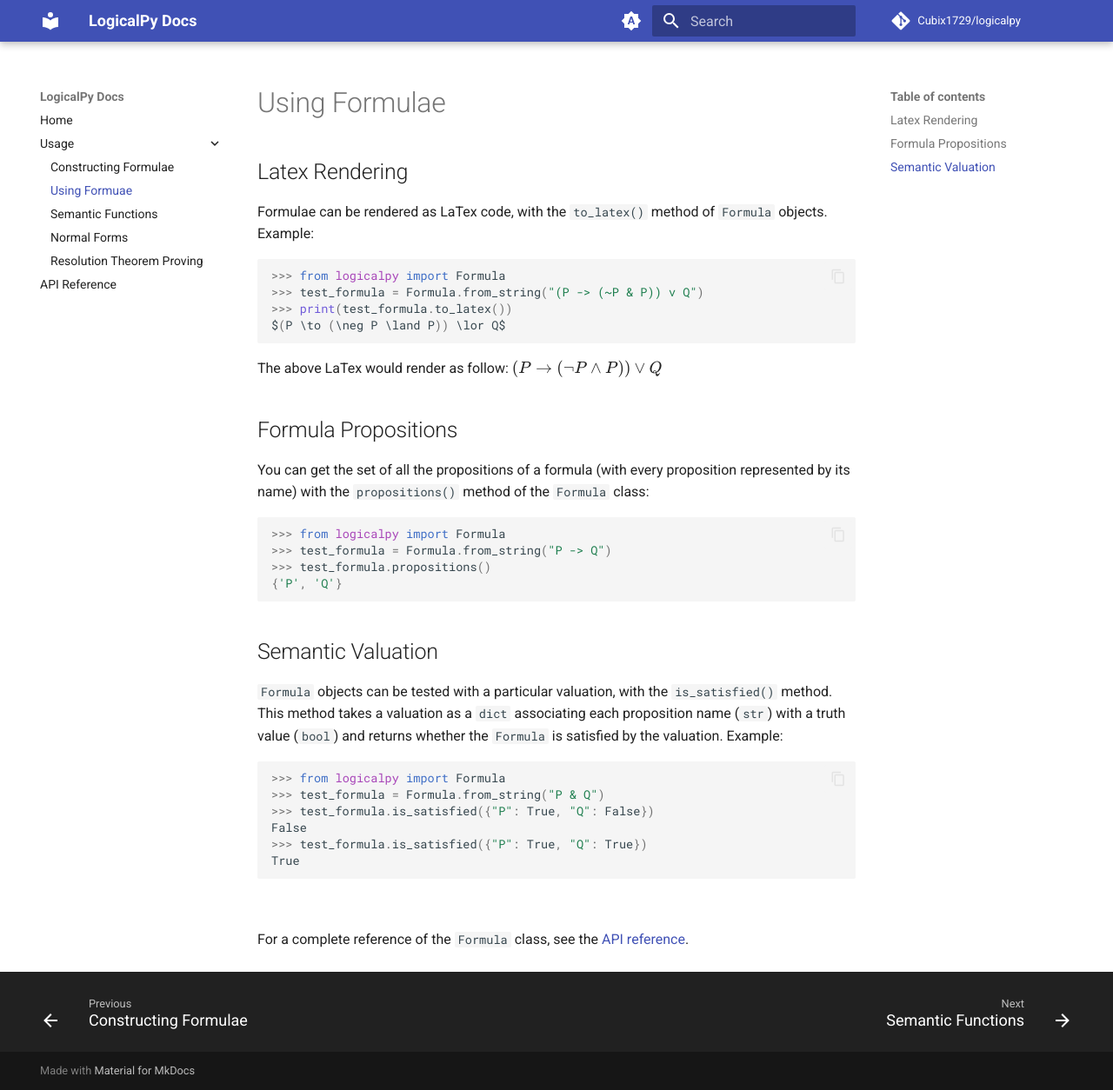
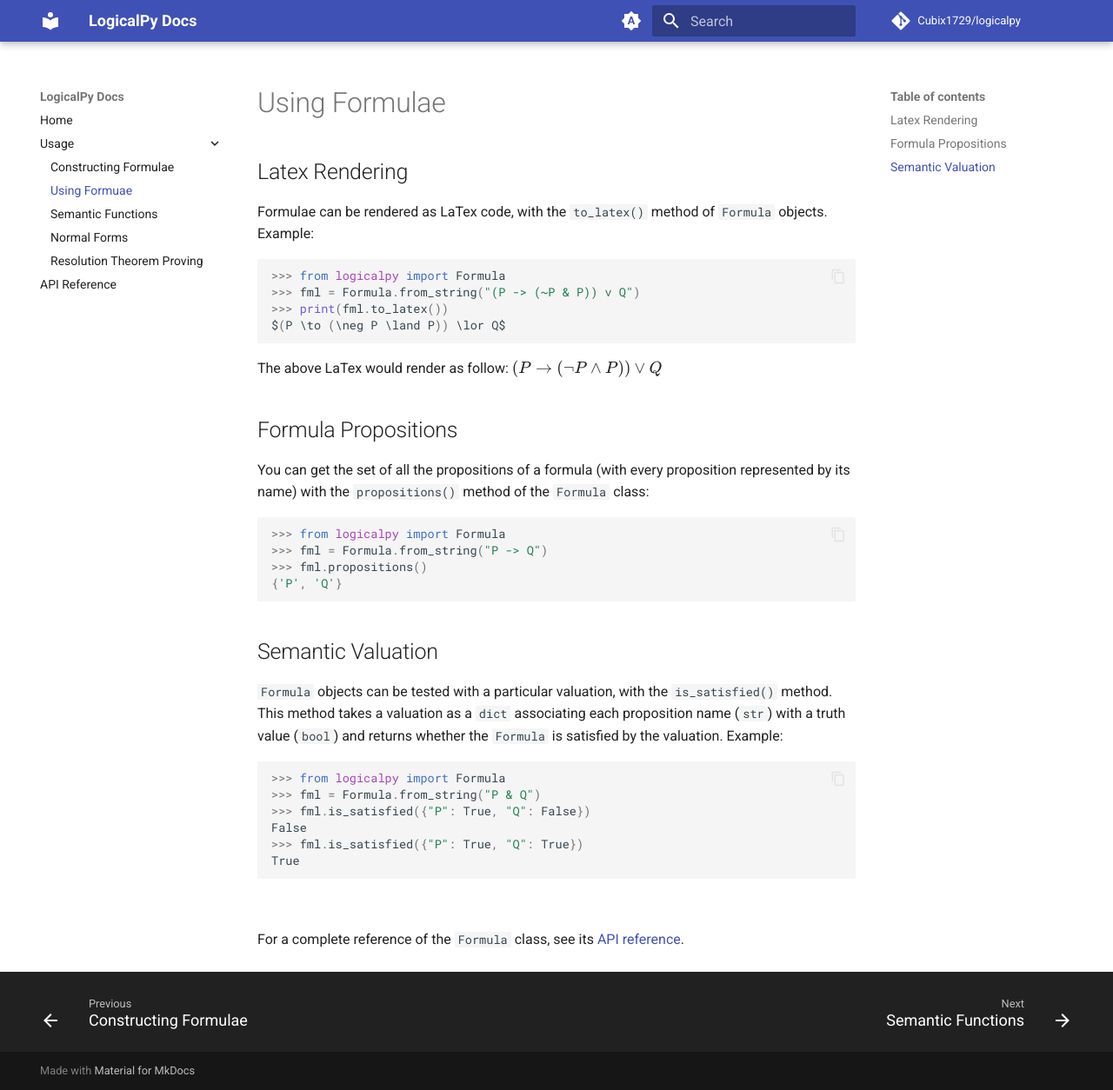
Before and after one commit to Cubix1729/logicalpy, an MkDocs documentation site: the page built from docs/usage/using-formulae.md, in a window 1280 px wide and 1254 px high. Shown: the whole window at 87% size. Built offline with MkDocs 1.6.1 and Material for MkDocs 9.7.7, drawn with Linux system fonts in a browser that asks for light colours; comment, search, counter and statistics services are not loaded.

Commit message:
Finished unifying variable names in the docs

````diff
--- a/docs/usage/using-formulae.md
+++ b/docs/usage/using-formulae.md
@@ -7,8 +7,8 @@ Example:
 
 ```python
 >>> from logicalpy import Formula
->>> test_formula = Formula.from_string("(P -> (~P & P)) v Q")
->>> print(test_formula.to_latex())
+>>> fml = Formula.from_string("(P -> (~P & P)) v Q")
+>>> print(fml.to_latex())
 $(P \to (\neg P \land P)) \lor Q$
 ```
 
@@ -21,8 +21,8 @@ the `propositions()` method of the `Formula` class:
 
 ```python
 >>> from logicalpy import Formula
->>> test_formula = Formula.from_string("P -> Q")
->>> test_formula.propositions()
+>>> fml = Formula.from_string("P -> Q")
+>>> fml.propositions()
 {'P', 'Q'}
 ```
 
@@ -35,13 +35,13 @@ Example:
 
 ```python
 >>> from logicalpy import Formula
->>> test_formula = Formula.from_string("P & Q")
->>> test_formula.is_satisfied({"P": True, "Q": False})
+>>> fml = Formula.from_string("P & Q")
+>>> fml.is_satisfied({"P": True, "Q": False})
 False
->>> test_formula.is_satisfied({"P": True, "Q": True})
+>>> fml.is_satisfied({"P": True, "Q": True})
 True
 ```
 
 <br>
 
-For a complete reference of the `Formula` class, see the [API reference](../api-reference/logicalpy/base.md#logicalpy.base.Formula).
+For a complete reference of the `Formula` class, see its [API reference](../api-reference/logicalpy/base.md#logicalpy.base.Formula).
````
